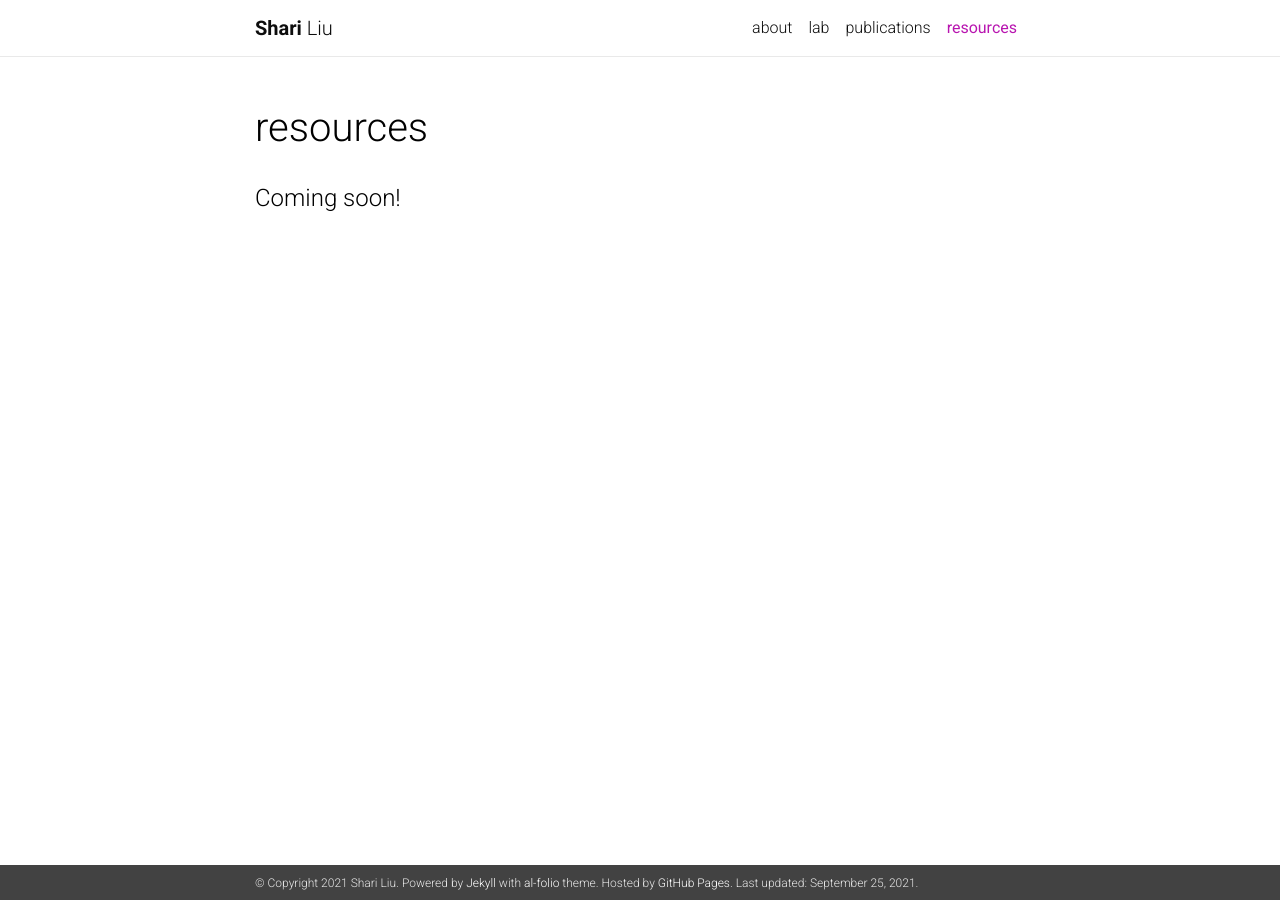
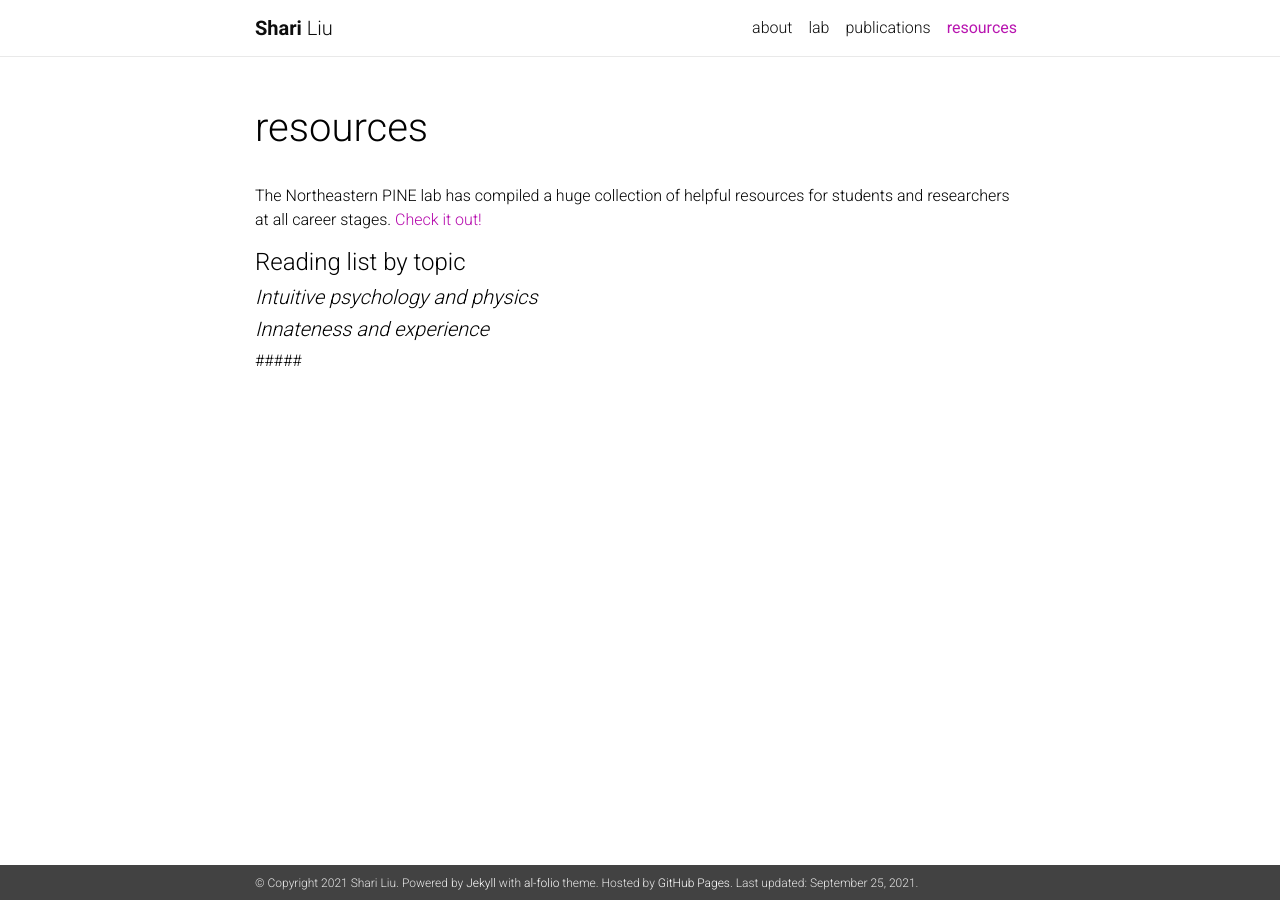
Before and after one commit to shariliu/old-website, a Jekyll site: the page built from _pages/resources.md, in a window 1280 px wide. Built offline with Jekyll 4.4.1, drawn with Linux system fonts in a browser that asks for light colours; nearby versions of some CDN libraries; comment, search, counter and statistics services are not loaded; a style sheet for code colours, icons or effects is not loaded.

Commit message:
catch up with minor changes

```diff
--- a/_pages/resources.md
+++ b/_pages/resources.md
@@ -6,4 +6,9 @@ description:
 nav: true
 ---
 
-#### Coming soon!
+The Northeastern PINE lab has compiled a huge collection of helpful resources for students and researchers at all career stages. [Check it out!](https://www.plasticityinneurodevelopmentlab.com/resourcesforresearchers)
+
+#### Reading list by topic
+##### *Intuitive psychology and physics*
+##### *Innateness and experience*
+#####
```
Also changed, not shown: _pages/about.md (+1 -1 lines).
